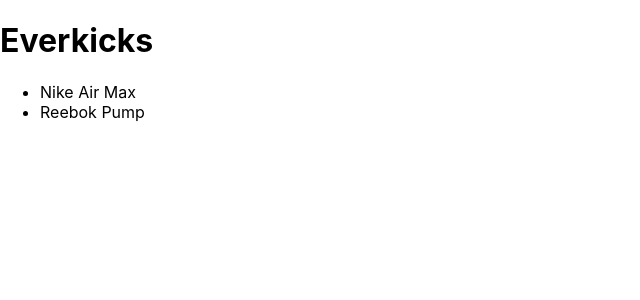
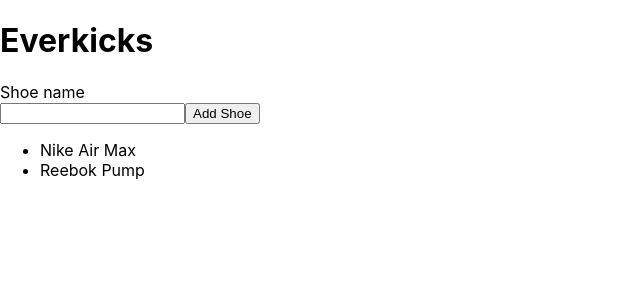
Before and after one commit to coryhouse/everkicks, a React (Create React App) app: page / in a window 1280 px wide. Shown: the top 300 px of the page, without its empty margins (0-640 px from the left). Built offline with nearby package versions, Linux system fonts and the light colour scheme.

Commit message:
Add form

```diff
--- a/src/App.tsx
+++ b/src/App.tsx
@@ -1,11 +1,30 @@
 import { useState } from "react";
 
 export default function App() {
+  // Declare stuff in state that changes over time.
+  // That way React knows to re-render when the state changes
   const [shoes, setShoes] = useState(["Nike Air Max", "Reebok Pump"]);
+  const [shoe, setShoe] = useState("");
 
+  // Exercise 1: Render "Add shoe" button above the list of shoes.
   return (
     <>
       <h1>Everkicks</h1>
+      <form
+        onSubmit={() => {
+          //setShoes([...shoes, ????])
+        }}
+      >
+        <label htmlFor="shoe-name">Shoe name</label>
+        <br />
+        <input
+          type="text"
+          id="shoe-name"
+          value={shoe}
+          onChange={(event) => setShoe(event.target.value)}
+        />
+        <button>Add Shoe</button>
+      </form>
       <ul>
         {shoes.map((shoe) => (
           <li>{shoe}</li>
```
